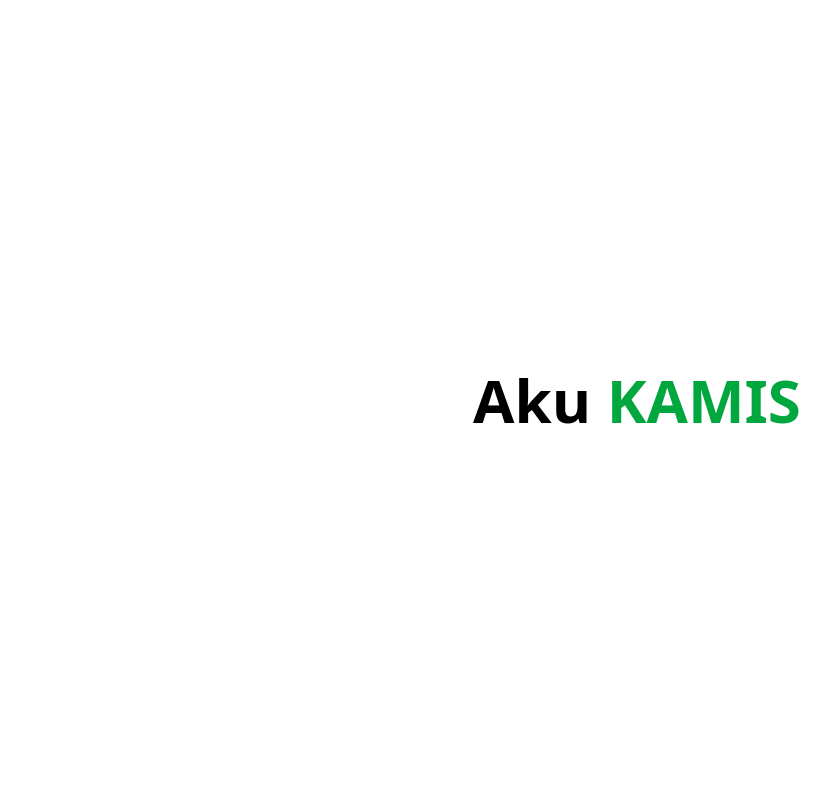
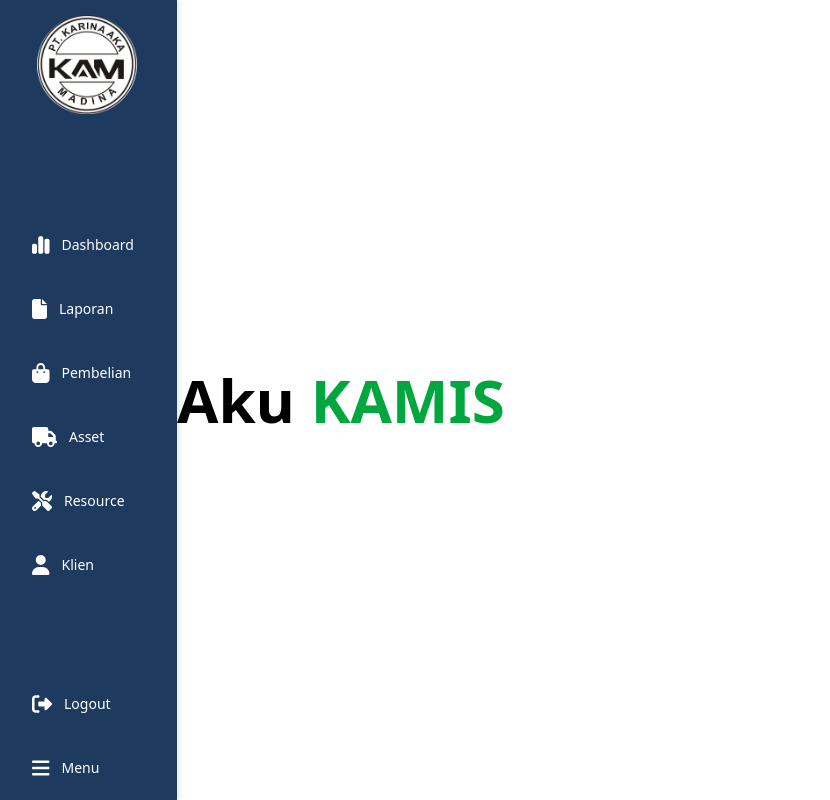
Before and after one commit to GPL-PropensiC04/KAMIS-FE, a Vue app in the folder kamis-fe/: page / in a window 1280 px wide. Shown: the whole page, without its empty margins (3-833 px from the left). Built offline with nearby package versions, Linux system fonts and the light colour scheme; the HTML template or start-up script is replaced by a standard one.

Commit message:
[ADD] LeftBar and Icon

```diff
--- a/kamis-fe/package.json
+++ b/kamis-fe/package.json
@@ -13,6 +13,9 @@
     "format": "prettier --write src/"
   },
   "dependencies": {
+    "@fortawesome/fontawesome-svg-core": "^6.7.2",
+    "@fortawesome/free-solid-svg-icons": "^6.7.2",
+    "@fortawesome/vue-fontawesome": "^3.0.8",
     "@tailwindcss/vite": "^4.0.7",
     "autoprefixer": "^10.4.20",
     "date-fns": "^4.1.0",
--- a/kamis-fe/src/App.vue
+++ b/kamis-fe/src/App.vue
@@ -1,8 +1,18 @@
 <script setup lang="ts">
 import { RouterView } from 'vue-router'
-
+import LeftBar from './components/LeftBar.vue'
 </script>
 
 <template>
-  <RouterView />
+  <div class="app-layout">
+    <LeftBar />
+    <RouterView />
+  </div>
 </template>
+
+<style scoped>
+.app-layout {
+  display: flex;
+  flex-direction: row;
+}
+</style>
--- /dev/null
+++ b/kamis-fe/src/components/BaseIcon.vue
@@ -0,0 +1,45 @@
+<template>
+    <font-awesome-icon
+      :icon="icon"
+      :size="size"
+      :class="['base-icon', customClass]"
+      @click="handleClick"
+    />
+  </template>
+
+  <script setup lang="ts">
+  import { defineEmits } from 'vue'
+
+  const emit = defineEmits(['click'])
+
+  const props = defineProps<{
+    icon: string
+    size?: string  // 'sm', 'lg', '2x', etc.
+    customClass?: string
+    clickable?: boolean
+  }>()
+
+  const handleClick = () => {
+    if (props.clickable) {
+      emit('click')
+    }
+  }
+  </script>
+
+  <style scoped>
+  .base-icon {
+    color: #ffffff;
+    cursor: default;
+    transition: color 0.2s ease, transform 0.2s ease;
+    font-size: 20px;
+  }
+
+  .base-icon.clickable {
+    cursor: pointer;
+  }
+
+  .base-icon:hover {
+    color: #ffffff;
+    transform: scale(1.1);
+  }
+  </style>
--- /dev/null
+++ b/kamis-fe/src/components/LeftBar.vue
@@ -0,0 +1,189 @@
+<template>
+  <div :class="['leftbar', { collapsed: isCollapsed }]">
+    <!-- Logo KAM -->
+    <div class="logo-container">
+      <img :src="logoImage" alt="Logo KAM" :class="['logo', { collapsed: isCollapsed }]" />
+    </div>
+    <!-- Top Icons -->
+    <div class="top-icons">
+      <div class="icon-item" @click="goTo('dashboard')">
+        <BaseIcon icon="fa-solid fa-chart-simple" clickable />
+        <span v-if="!isCollapsed" class="icon-label">Dashboard</span>
+      </div>
+      <div class="icon-item" @click="goTo('laporan')">
+        <BaseIcon icon="fa-solid fa-file" clickable />
+        <span v-if="!isCollapsed" class="icon-label">Laporan</span>
+      </div>
+      <div class="icon-item" @click="goTo('pembelian')">
+        <BaseIcon icon="fa-solid fa-bag-shopping" clickable />
+        <span v-if="!isCollapsed" class="icon-label">Pembelian</span>
+      </div>
+      <div class="icon-item" @click="goTo('asset')">
+        <BaseIcon icon="fa-solid fa-truck" clickable />
+        <span v-if="!isCollapsed" class="icon-label">Asset</span>
+      </div>
+      <div class="icon-item" @click="goTo('resource')">
+        <BaseIcon icon="fa-solid fa-screwdriver-wrench" clickable />
+        <span v-if="!isCollapsed" class="icon-label">Resource</span>
+      </div>
+      <div class="icon-item" @click="goTo('klien')">
+        <BaseIcon icon="fa-solid fa-user" clickable />
+        <span v-if="!isCollapsed" class="icon-label">Klien</span>
+      </div>
+    </div>
+
+    <!-- Bottom Icon -->
+    <div class="bottom-icon">
+      <div class="icon-item" @click="logout">
+        <BaseIcon icon="fa-solid fa-right-from-bracket" clickable />
+        <span v-if="!isCollapsed" class="icon-label">Logout</span>
+      </div>
+      <div class="icon-item" @click="toggleSidebar">
+        <BaseIcon icon="fa-solid fa-bars" clickable />
+        <span v-if="!isCollapsed" class="icon-label">Menu</span>
+      </div>
+    </div>
+  </div>
+</template>
+
+<script setup lang="ts">
+import BaseIcon from './BaseIcon.vue'
+import { useRouter } from 'vue-router'
+import { ref } from 'vue'
+import logoImage from '@/assets/LogoKAM.jpg'
+
+const router = useRouter()
+const isCollapsed = ref(false)
+
+const toggleSidebar = () => {
+  isCollapsed.value = !isCollapsed.value
+}
+
+const goTo = (routeName: string) => {
+  router.push({ name: routeName })
+}
+
+const logout = () => {
+  console.log('Logging out...')
+  router.push({ name: 'login' })
+}
+</script>
+
+<style scoped>
+.leftbar {
+  display: flex;
+  flex-direction: column;
+  justify-content: space-between;
+  background: #1E3A5F;
+  padding: 10px 0;
+  width: 180px;
+  min-height: 100vh;
+  box-shadow: 2px 0 5px rgba(0, 0, 0, 0.1);
+  transition: width 0.3s ease;
+  position: relative;
+}
+
+/* Collapsed Style */
+.leftbar.collapsed {
+  width: 60px;
+  align-items: center;
+}
+
+.top-icons, .bottom-icon {
+  display: flex;
+  flex-direction: column;
+  gap: 20px;
+  padding-left: 10px;
+}
+
+.leftbar.collapsed .top-icons,
+.leftbar.collapsed .bottom-icon {
+  padding-left: 0;
+  align-items: center;
+}
+
+.icon-item {
+  display: flex;
+  align-items: center;
+  gap: 12px;
+  cursor: pointer;
+  padding: 10px 15px;    /* Sesuaikan padding kiri-kanan */
+  border-radius: 6px;
+  transition: background 0.2s ease;
+  width: calc(100% - 20px); /* Kurangi padding kiri-kanan dari lebar total */
+  margin: 0 10px;       /* Tambahkan margin kiri-kanan */
+  box-sizing: border-box;
+}
+
+.leftbar.collapsed .icon-item {
+  justify-content: center;
+  padding: 10px;        /* Samakan padding dengan non-collapsed */
+  width: 40px;          /* Sesuaikan dengan lebar collapsed sidebar */
+  margin: 0;            /* Hapus margin untuk collapsed */
+}
+
+.icon-item:hover {
+  background-color: #8CC4A7;
+}
+
+.icon-label {
+  font-size: 14px;
+  color: #ffffff;
+  white-space: nowrap;
+  flex-shrink: 0;
+  line-height: 24px;     /* Menyesuaikan dengan tinggi ikon */
+  display: flex;         /* Memastikan alignment vertikal */
+  align-items: center;   /* Ratakan secara vertikal */
+}
+
+/* Logo Styling */
+.logo-container {
+  display: flex;
+  justify-content: center;
+  align-items: center;
+  padding: 10px 0;
+}
+
+.logo {
+  max-width: 100px;
+  height: auto;
+  transition: all 0.3s ease;
+  margin-bottom: 10px; /* Tambahkan ini untuk jarak ke icon */
+}
+
+.logo-container {
+  display: flex;
+  justify-content: center;
+  align-items: center;
+  padding: 5px 0; /* Lebih rapat */
+}
+
+/* Saat sidebar collapse, kecilkan logo */
+.logo.collapsed {
+  max-width: 40px;
+  margin-bottom: 10px; /* Sama juga di mode collapsed */
+}
+
+
+/* Toggle Button Styling */
+.toggle-button {
+  position: absolute;
+  top: 10px;
+  right: -15px;
+  background: #ecf0f1;
+  border: 1px solid #dcdde1;
+  border-radius: 50%;
+  width: 30px;
+  height: 30px;
+  display: flex;
+  justify-content: center;
+  align-items: center;
+  cursor: pointer;
+  transition: background 0.2s ease;
+  z-index: 10;
+}
+
+.toggle-button:hover {
+  background-color: #dfe6e9;
+}
+</style>
--- /dev/null
+++ b/kamis-fe/src/components/icons/DashboardIcon.vue
@@ -0,0 +1,14 @@
+<template>
+    <font-awesome-icon icon="fa-solid fa-chart-simple" />
+  </template>
+
+  <script setup lang="ts">
+  // Ikon udah global, no import needed
+  </script>
+
+  <style scoped>
+  font-awesome-icon {
+    font-size: 24px;
+    color: #2980b9; /* Biru ala dashboard */
+  }
+  </style>
--- /dev/null
+++ b/kamis-fe/src/components/icons/FileIcon.vue
@@ -0,0 +1,14 @@
+<template>
+    <font-awesome-icon icon="fa-solid fa-file" />
+  </template>
+
+  <script setup lang="ts">
+  // Gak perlu import ikon lagi, karena sudah global dari main.ts
+  </script>
+
+  <style scoped>
+  font-awesome-icon {
+    font-size: 24px;
+    color: #4a4a4a;
+  }
+  </style>
--- /dev/null
+++ b/kamis-fe/src/components/icons/LogoutIcon.vue
@@ -0,0 +1,14 @@
+<template>
+    <font-awesome-icon icon="fa-solid fa-right-from-bracket" />
+  </template>
+
+  <script setup lang="ts">
+  // No import needed, ikon udah global
+  </script>
+
+  <style scoped>
+  font-awesome-icon {
+    font-size: 24px;
+    color: #e74c3c; /* warna merah, cocok buat logout */
+  }
+  </style>
--- /dev/null
+++ b/kamis-fe/src/components/icons/ProfileIcon.vue
@@ -0,0 +1,14 @@
+<template>
+    <font-awesome-icon icon="fa-solid fa-user" />
+  </template>
+
+  <script setup lang="ts">
+  // Gak perlu import ikon, udah global
+  </script>
+
+  <style scoped>
+  font-awesome-icon {
+    font-size: 24px;
+    color: #555;
+  }
+  </style>
--- /dev/null
+++ b/kamis-fe/src/components/icons/ResourceIcon.vue
@@ -0,0 +1,14 @@
+<template>
+    <font-awesome-icon icon="fa-solid fa-screwdriver-wrench" />
+  </template>
+
+  <script setup lang="ts">
+  // No import needed, karena FontAwesomeIcon sudah global
+  </script>
+
+  <style scoped>
+  font-awesome-icon {
+    font-size: 24px;
+    color: #333;
+  }
+  </style>
--- /dev/null
+++ b/kamis-fe/src/components/icons/ShoppingIcon.vue
@@ -0,0 +1,14 @@
+<template>
+    <font-awesome-icon icon="fa-solid fa-bag-shopping" />
+  </template>
+
+  <script setup lang="ts">
+  // Gak perlu import ikon, udah global dari main.ts
+  </script>
+
+  <style scoped>
+  font-awesome-icon {
+    font-size: 24px;
+    color: #2c3e50;
+  }
+  </style>
--- a/kamis-fe/src/main.ts
+++ b/kamis-fe/src/main.ts
@@ -9,7 +9,20 @@ import router from './router'
 import Toast from 'vue-toastification'
 import 'vue-toastification/dist/index.css'
 
+// === Font Awesome Setup ===
+import { library } from '@fortawesome/fontawesome-svg-core'
+import { FontAwesomeIcon } from '@fortawesome/vue-fontawesome'
+import { faUser, faScrewdriverWrench, faFile, faBagShopping, faRightFromBracket, faChartSimple, faTruck, faBars } from '@fortawesome/free-solid-svg-icons'
+
+// Tambahkan ikon ke library
+library.add(faUser, faScrewdriverWrench, faFile, faBagShopping, faRightFromBracket, faChartSimple, faTruck, faBars)
+
+// ===========================
+
 const app = createApp(App)
+
+// Register global komponen FontAwesome
+app.component('font-awesome-icon', FontAwesomeIcon)
 
 app.use(Toast)
 app.use(createPinia())
```
Also changed, not shown: kamis-fe/src/assets/LogoKAM.jpg (added), 1 other file (tests, documents, lock files or other folders).
